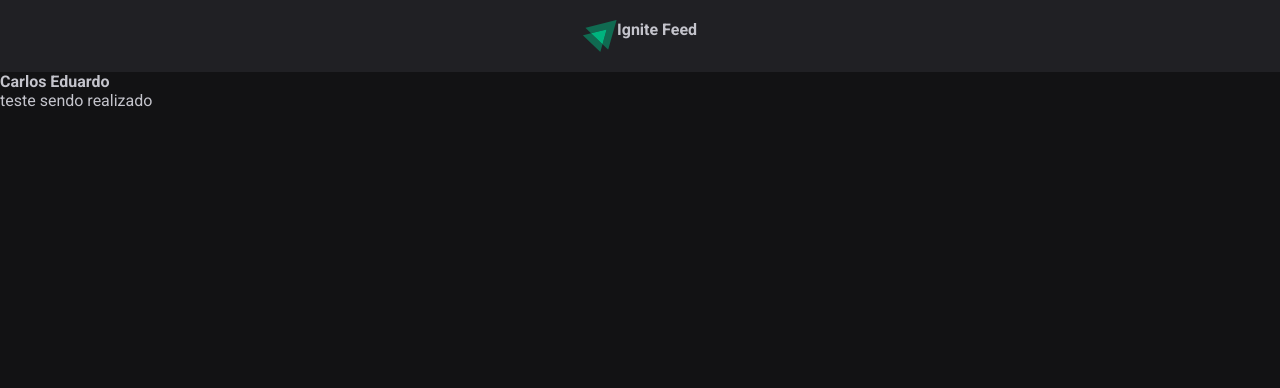
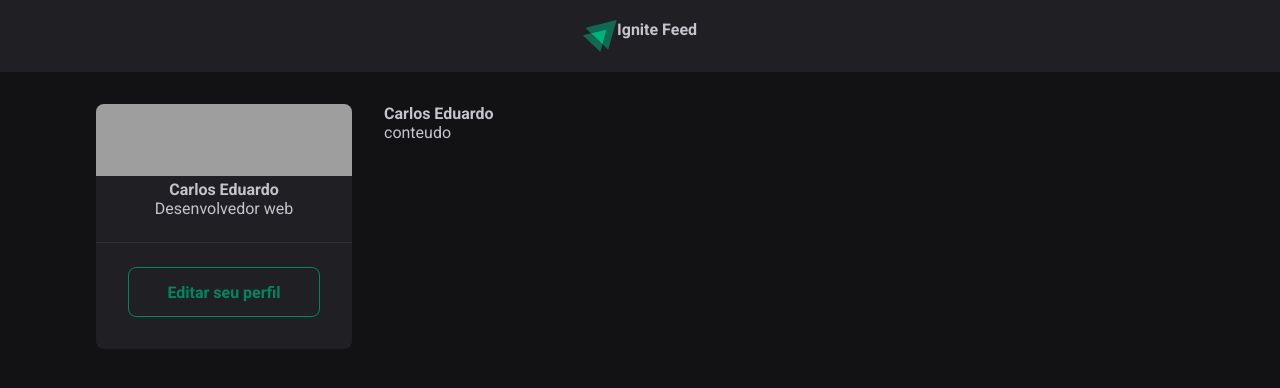
Before and after one commit to Carlosomr/RedeSocial, a React (Vite) app: page / in a window 1280 px wide. Shown: the top 388 px of the page. Built offline with nearby package versions, Linux system fonts and the light colour scheme; grey boxes are pictures that could not be loaded.

Commit message:
feito o Siderbar

```diff
--- a/src/App.jsx
+++ b/src/App.jsx
@@ -1,18 +1,27 @@
 
 import { Header } from './components/Header';
 import { Post } from './Post';
+import style from './App.module.css';
+
 import './global.css';
+import { Sidebar } from './components/Sidebar';
 export function App() {
   return (
 
    <div>
      <Header />
+    <div className= {style.wrapper}>
+      <Sidebar />
+      <main>
+      <Post
+      author="Carlos Eduardo"
+      content="conteudo"
+    />
+
+      </main>
+    </div>
 
 
-    <Post
-      author="Carlos Eduardo"
-      content="teste sendo realizado"
-    />
     </div>
 )
 
--- /dev/null
+++ b/src/App.module.css
@@ -0,0 +1,10 @@
+.wrapper{
+    max-width: 70rem;
+    margin: 2rem auto ;
+    padding: 0 1rem;
+
+    display: grid;
+    grid-template-columns: 256px 1fr;
+    gap: 2rem;
+    align-items: flex-start;
+}
--- /dev/null
+++ b/src/components/Sidebar.jsx
@@ -0,0 +1,20 @@
+import styles from './Sidebar.module.css';
+export function Sidebar(){
+    return (
+        <aside className={styles.Sidebar}>
+            <img className=  {styles.cover}
+            src="https://images.unsplash.com/photo-1605379399642-870262d3d051?q=50&w=500&auto=format&fit=crop&ixlib=rb-4.0.3&ixid=M3wxMjA3fDB8MHxwaG90by1wYWdlfHx8fGVufDB8fHx8fA%3D%3D"></img>
+
+            <div className={styles.profile}>
+                <strong>Carlos Eduardo</strong>
+                <span>Desenvolvedor web</span>
+             </div>
+
+            <footer>
+                <a href="#">
+                    Editar seu perfil
+                </a>
+            </footer>
+        </aside>
+    );
+}
--- /dev/null
+++ b/src/components/Sidebar.module.css
@@ -0,0 +1,36 @@
+.Sidebar{
+    background: var(--gray-800);
+    border-radius: 8px;
+    overflow: hidden;
+
+}
+.cover {
+    width: 100%;
+    height: 72px;
+    object-fit: cover;/* deixar a img sem perder a qualidade*/
+}
+.profile{
+    display: flex;
+    flex-direction: column;
+    align-items: center;
+}
+.Sidebar footer{
+    border-top: 1px solid var(--gray-600);
+    margin-top: 1.5rem;
+    padding: 1.5rem 2rem 2rem;
+}
+.Sidebar footer a {
+    background: transparent;
+    color: var(--green-500);
+    border: 1px solid var(--green-500);
+    border-radius: 8px;
+    height: 50px;
+    padding: 0 1.5rem;
+    font-weight: bold;
+    display: block;
+    text-decoration: none;
+
+    display: flex;
+    align-items: center;
+    justify-content: center;
+}
```
